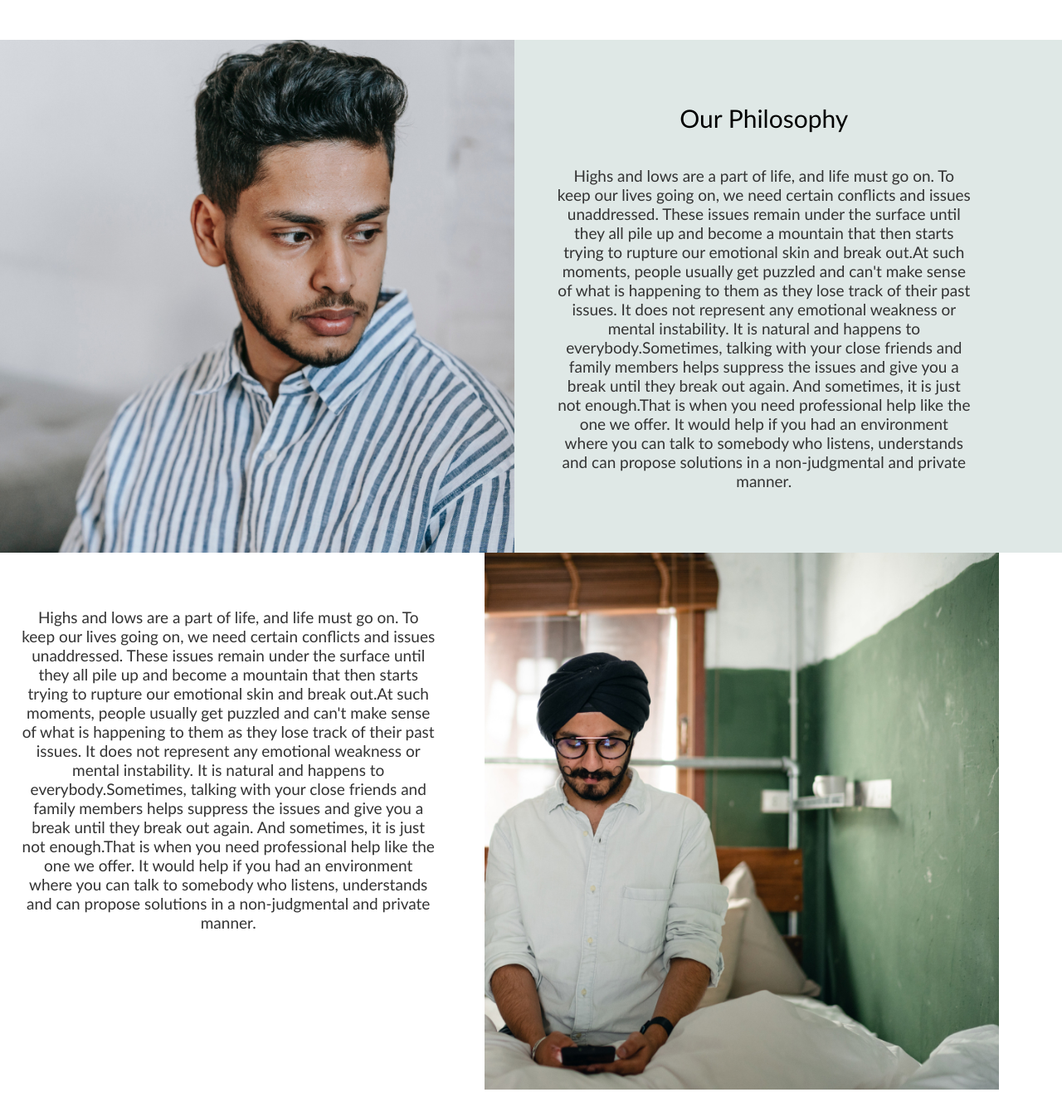
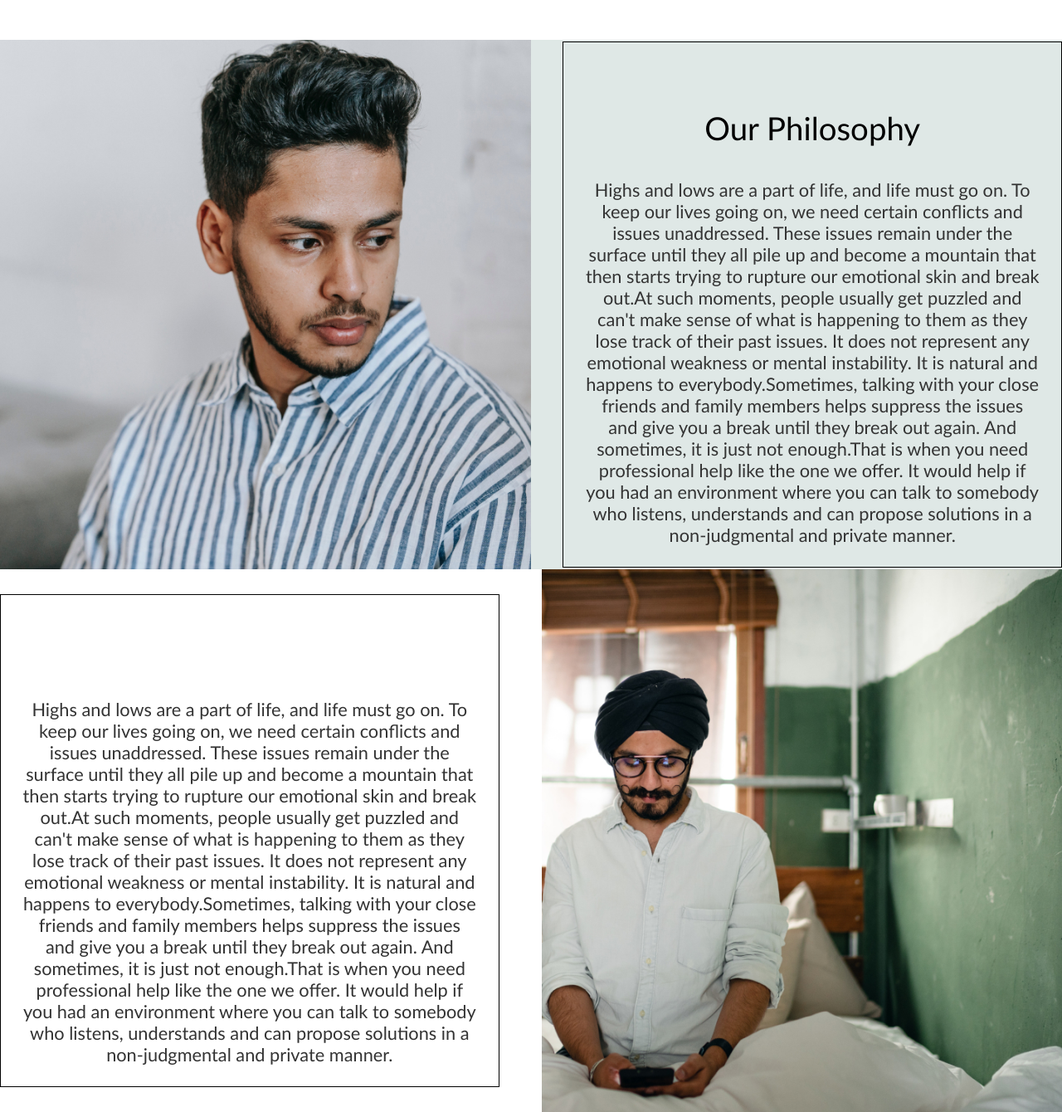
Before and after one commit to codegode23/therapyMind, a plain HTML site: page index.html in a window 1280 px wide. Shown: the part 2623-3963 px from the top of the page at 83% size. Before the commit the page ends 3936 px from the top, so only its background shows below. Drawn offline with Linux system fonts and the light colour scheme; a web font is replaced by a local one.

Commit message:
Changed the dimensions to vw
Changed the dimensions for the teams section

```diff
--- a/style.css
+++ b/style.css
@@ -447,47 +447,63 @@ nav .contact-us:hover{
 
 .philo-container1{
     display: flex;
-    gap: 2vw;
+    justify-content: space-between;
+    align-items: center;
     flex-wrap: wrap;
     background: #DFE8E6;
 }
 
 .philo-container1 img{
-    width: 100%;
-    max-width: 620px;
+    /* width: 100%; */
+    width: 50vw;
 }
 
-.philo-container1 .philo-info, .philo-container2 .philo-info {
-    width: 43%;
-    display: felx;
-    align-items: center;
+.philo-container1 .philo-info {
+    display: flex;
     flex-direction: column;
-    gap: 2vw;
     text-align: center;
     padding: 2vw;
+    width: 47vw;
+    border: 1px solid black;
 }
 
 .philo-container1 .philo-info h1{
-    margin-bottom: 5%;
+    margin-bottom: 2%;
     margin-top: 10%;
     font-weight: 300;
-    font-size: 30px;
+    font-size: 3vw;
 }
 
-.philo-container1 .philo-info p, .philo-container2 .philo-info p{
-    font-size: 19px;
+.philo-container1 .philo-info p{
+    font-size: 1.7vw;
     font-weight: 100;
     color: #333;
-    margin-top: 8%;
+    margin-top: 5%;
 }
 
 .philo-container2{
     display: flex;
-    flex-wrap: wrap;
-    gap: 2.6vw;
+    justify-content: space-between;
+    align-items: center;
+    flex-wrap: wrap-reverse;
 }
 
 .philo-container2 img{
-    width: 100%;
-    max-width: 620px;
+    /* width: 100%; */
+    width: 49vw;
 }
+
+.philo-container2 .philo-info {
+    text-align: center;
+    padding: 2vw;
+    width: 47vw;
+    border: 1px solid black;
+}
+
+
+.philo-container2 .philo-info p{
+    font-size: 1.7vw;
+    font-weight: 100;
+    color: #333;
+    margin-top: 18%;
+}
```
